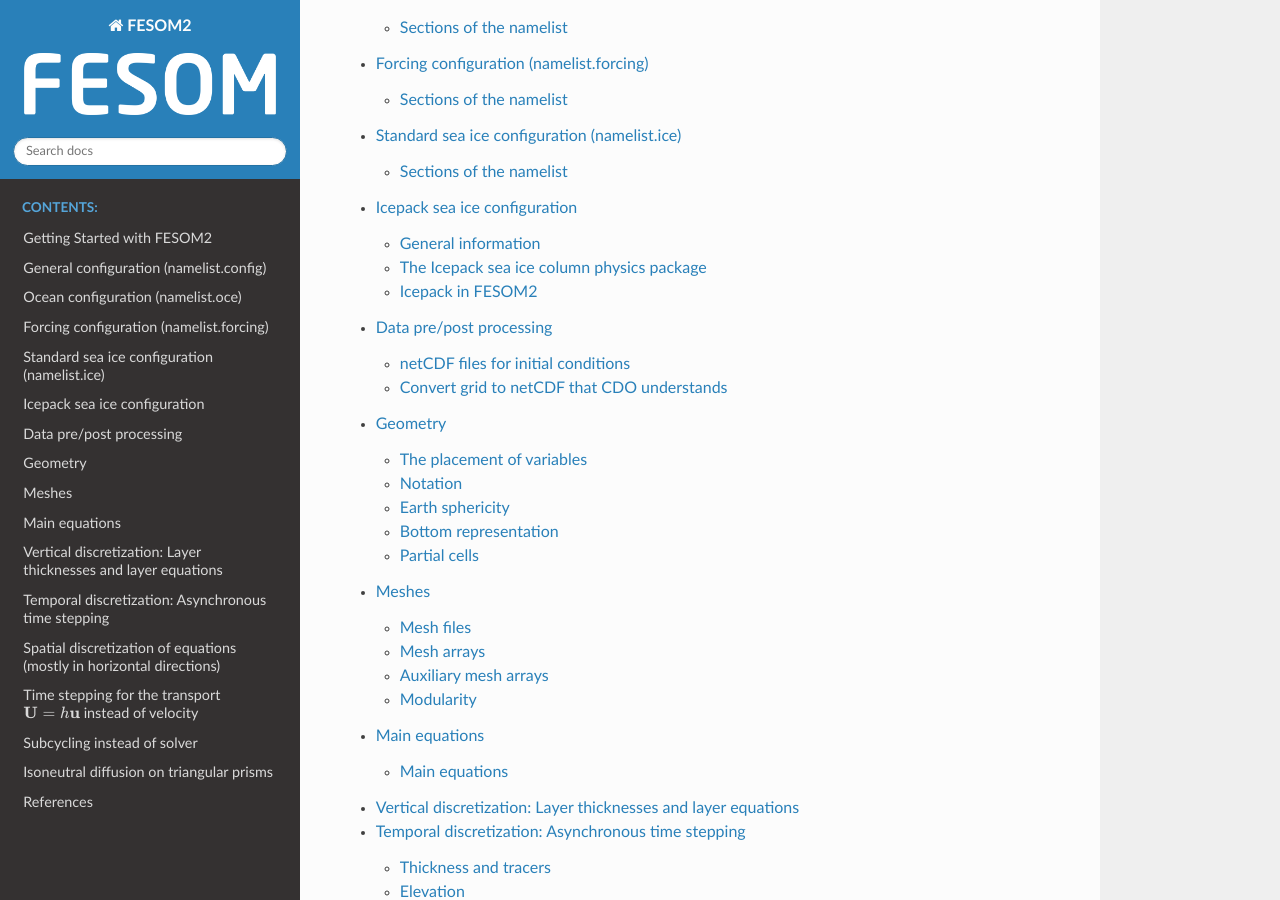
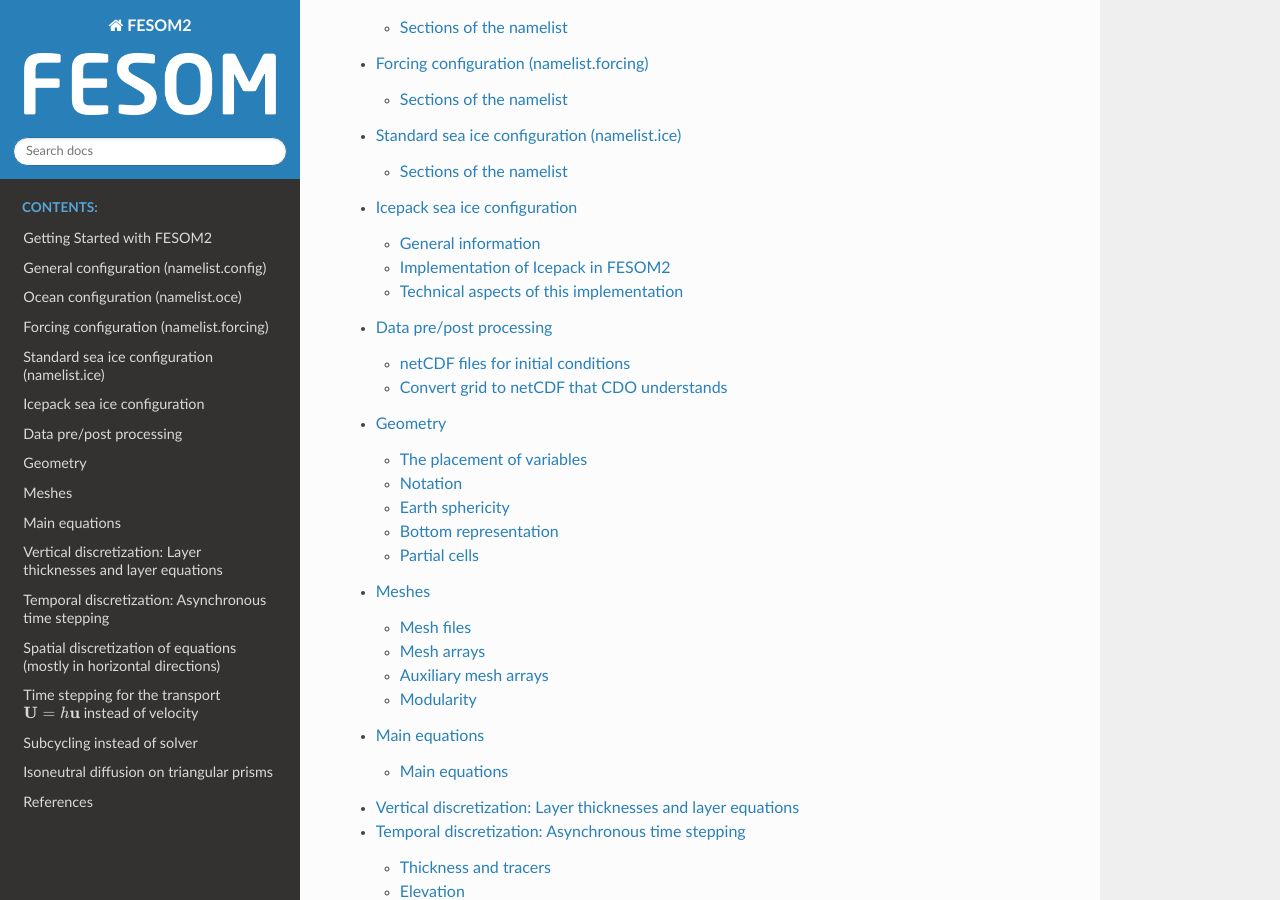
Before and after one commit to FESOM/fesom2_doc, a Sphinx documentation site: the page built from doc/index.rst, in a window 1280 px wide and 900 px high, scrolled down 547 px. Built offline with Sphinx 7.4.7 and the Read the Docs theme 2.0.0, drawn with Linux system fonts in a browser that asks for light colours; part of the change alters nothing that is shown.

Commit message:
Add immage

```diff
--- a/doc/icepack_in_fesom.rst
+++ b/doc/icepack_in_fesom.rst
@@ -13,10 +13,16 @@ Icepack is licensed for use through the CICE Consortium. Therefore, we encourage
 .. important::
    Icepack releases are “functional releases” in the sense that the code runs, does not crash, passes various tests, and requires further work to establish its scientific validity. In general, users are not encouraged to use any of the CICE Consortium’s model configurations to obtain “scientific” results. The test configurations are useful for model development, but sea ice models must be evaluated from a physical standpoint in a coupled system because simplified configurations do not necessarily represent what is actually happening in the fully coupled system that includes interactive ocean and atmosphere components.
 
-To acknowlege the development work behind the implementation of Icepack in FESOM2 please cite :cite:`Zampieri2021` and :cite: `Hunke2020`.
+The current Icepack version implemented in FESOM2 is Icepack 1.2.1. To acknowledge the development work behind the implementation of Icepack in FESOM2 please cite `Zampieri et al. (2021) <https://search.proquest.com/docview/2469422827?fromopenview=true&pq-origsite=gscholar>`_:, part of which used to compile this documentation, and `Hunke et al. (2020) <https://zenodo.org/record/3712299#.Xvn3DPJS9TZ>`_:, in addition to the usual FESOM2 papers.
 
-The Icepack sea ice column physics package
-==========================================
+Implementation of Icepack in FESOM2
+===================================
 
-Icepack in FESOM2
-=================
+Icepack–the column physics package of the sea-ice model CICE–is a collection of physical parameterizations that account for thermodynamic and mechanic sub-grid processes not explicitly resolved by the hosting sea-ice model, in our case FESOM2. The modular implementation of Icepack allows the users to vary substantially the complexity of the sea-ice model, with the possibility of choosing between several schemes and a broad set of active and passive tracers that describe the sea-ice state. Icepack v1.2.1 has been implemented in FESOM2 and can be used as an alternative to the standard FESIM thermodynamic module. As the standard FESIM implementation, the Icepack column-physics subroutines run every ocean time step. All the Icepack variables are defined directly on the nodes of the FESOM2 mesh, ensuring an optimal consistency between the ocean and the sea-ice components of the model. The inclusion of Icepack in FESOM2 required a revision of the calling sequence within the sea-ice model, which now follows that of the CICE model as illustrated in Fig. :numref:`call_seq`.
+
+.. _call_seq:
+.. figure:: img/call_seq.png
+   Calling sequences of the Standard FESOM2 and FESOM2-Icepack implementations.]{Schematic describing the calling sequences of the Standard FESOM2 and FESOM2-Icepack implementations.
+
+Technical aspects of this implementation
+========================================
```
Also changed, not shown: doc/mybib_fesom2.bib (+6 -6 lines), doc/img/call_seq.png (added).
